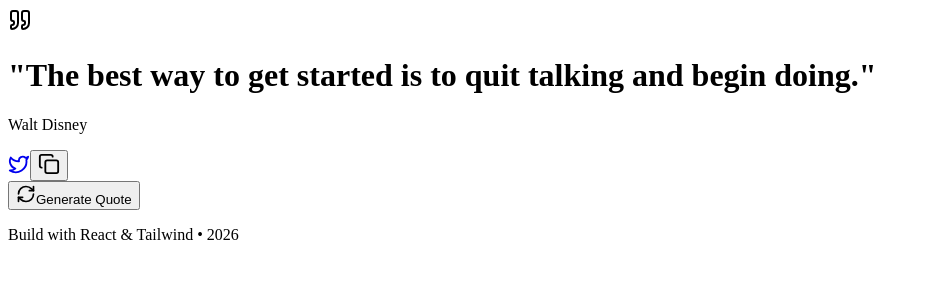
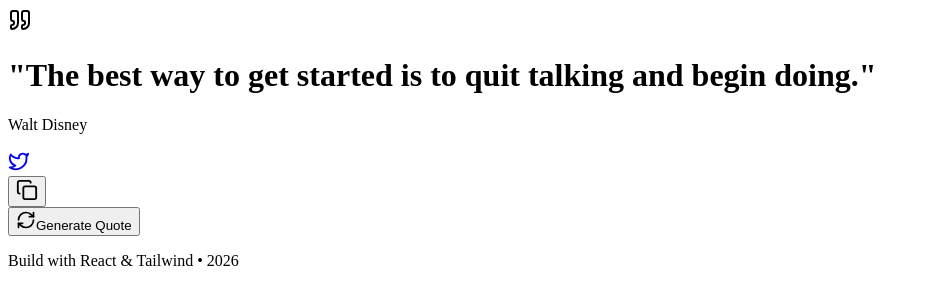
Before and after one commit to ayanafilee/Quote-Generator, a React (Vite) app: page / in a window 1280 px wide. Shown: the top 304 px of the page, without its empty margins (0-928 px from the left). Built offline with nearby package versions, Linux system fonts and the light colour scheme.

Commit message:
adding a tiny imporvement on the ui

```diff
--- a/src/App.tsx
+++ b/src/App.tsx
@@ -90,6 +90,7 @@ function App() {
               </a>
 
               {/* Copy Button */}
+              <div className="flex flex-col items-center gap-2">
                 <button
                   onClick={copyToClipboard}
                   aria-label="Copy quote to clipboard"
@@ -97,6 +98,12 @@ function App() {
                 >
                   {copied ? <Check size={22} /> : <Copy size={22} className="group-hover:scale-110 transition-transform" />}
                 </button>
+                {copied && (
+                  <span className="text-emerald-300 text-xs uppercase tracking-widest">
+                    Copied!
+                  </span>
+                )}
+              </div>
             </div>
 
             <button
```
Lines whose indentation alone changed are shown as unchanged.
